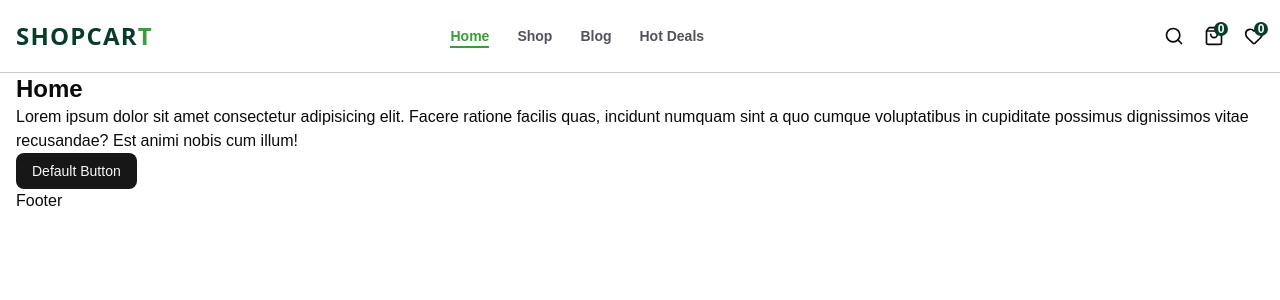
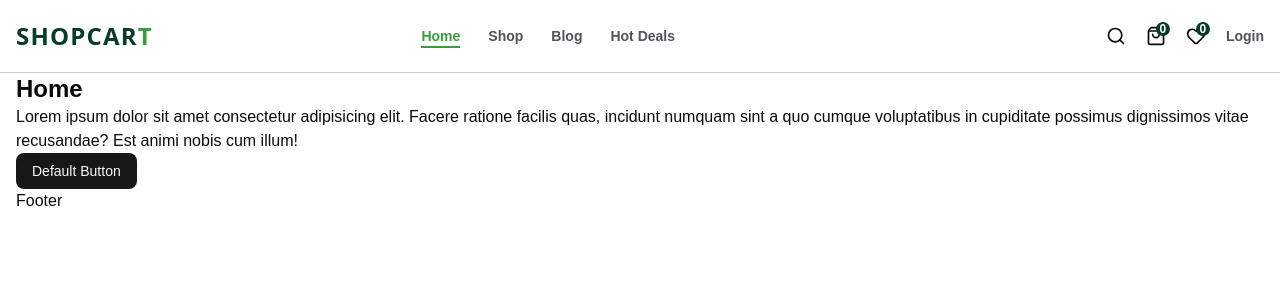
Before and after one commit to Roshen-Perera/nintrix-app, a Next.js app: page / in a window 1280 px wide. Shown: the top 300 px of the page. Built offline with nearby package versions, Linux system fonts and the light colour scheme.

Commit message:
feat: add SignInBtn component to Header for user authentication

```diff
--- a/components/Header.tsx
+++ b/components/Header.tsx
@@ -5,6 +5,7 @@ import HeaderMenu from "./HeaderMenu";
 import SearchBar from "./SearchBar";
 import FavouriteButton from "./FavouriteButton";
 import CartIcon from "./CardIcon";
+import SignInBtn from "./SignInBtn";
 
 const Header = () => {
   return (
@@ -16,6 +17,7 @@ const Header = () => {
           <SearchBar />
           <CartIcon />
           <FavouriteButton />
+          <SignInBtn />
         </div>
       </Container>
     </header>
```
